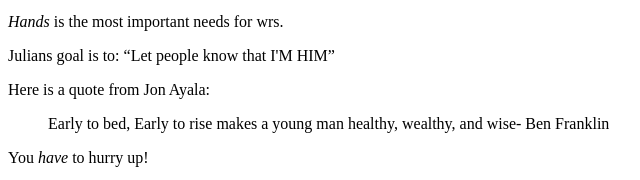
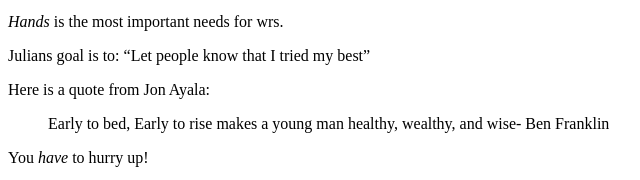
Before and after one commit to J2U0J0U7/BestWebsitePoss, a plain HTML site: page index.html in a window 1280 px wide. Shown: the part 700-880 px from the top of the page, 0-640 px from the left. Drawn offline with Linux system fonts and the light colour scheme.

Commit message:
Update index.html

```diff
--- a/index.html
+++ b/index.html
@@ -24,7 +24,7 @@
 <p><cite>The Julian Isaacs</cite> by The Julian Isaacs. Taken in 2016.</p>
 <p><dfn>Hands</dfn> is the most important needs for wrs.</p>
 <p>Julians goal is to:
-    <q>Let people know that I'M HIM</q>
+    <q>Let people know that I tried my best</q>
     <p>Here is a quote from Jon Ayala:</p>
 
 <blockquote cite=>
```
